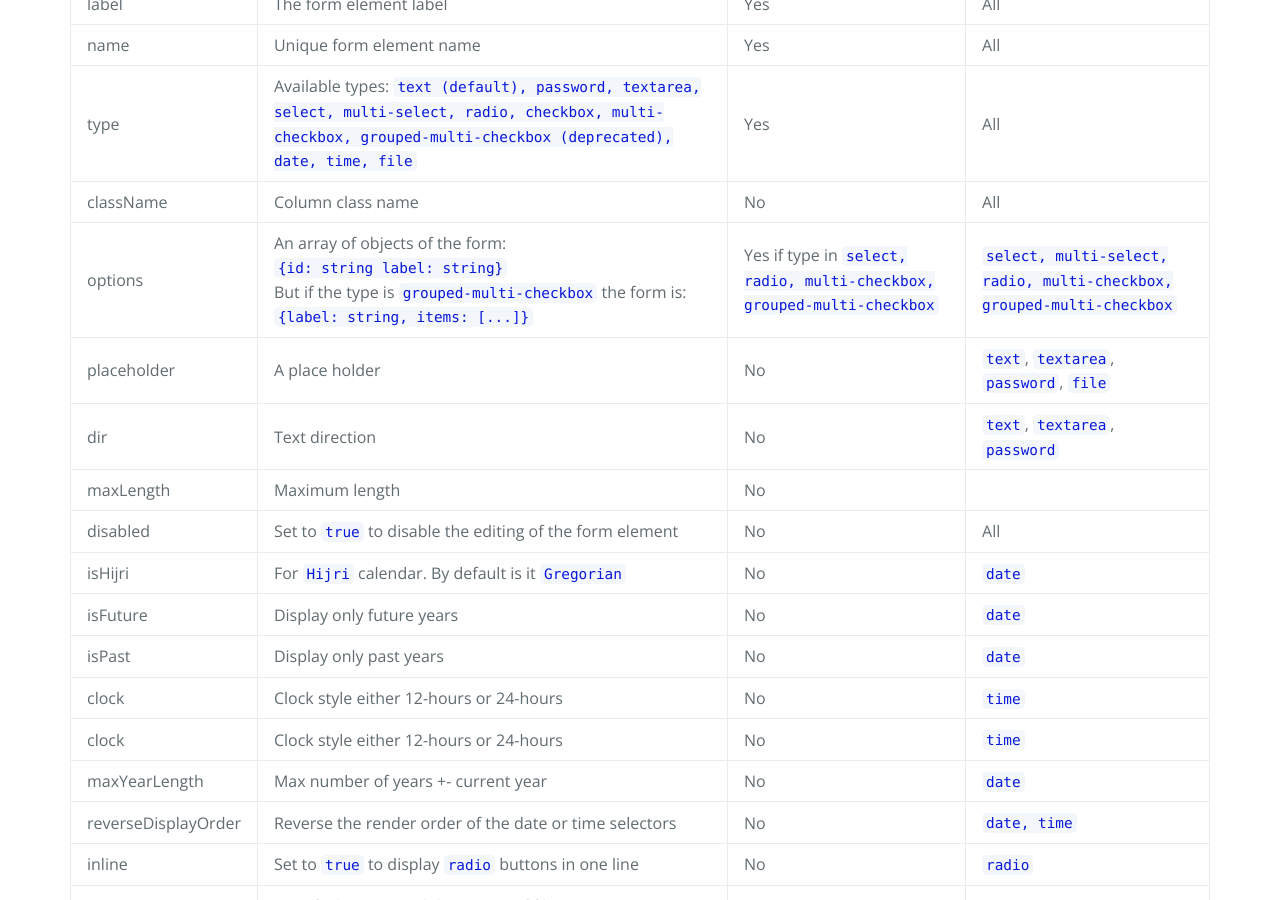
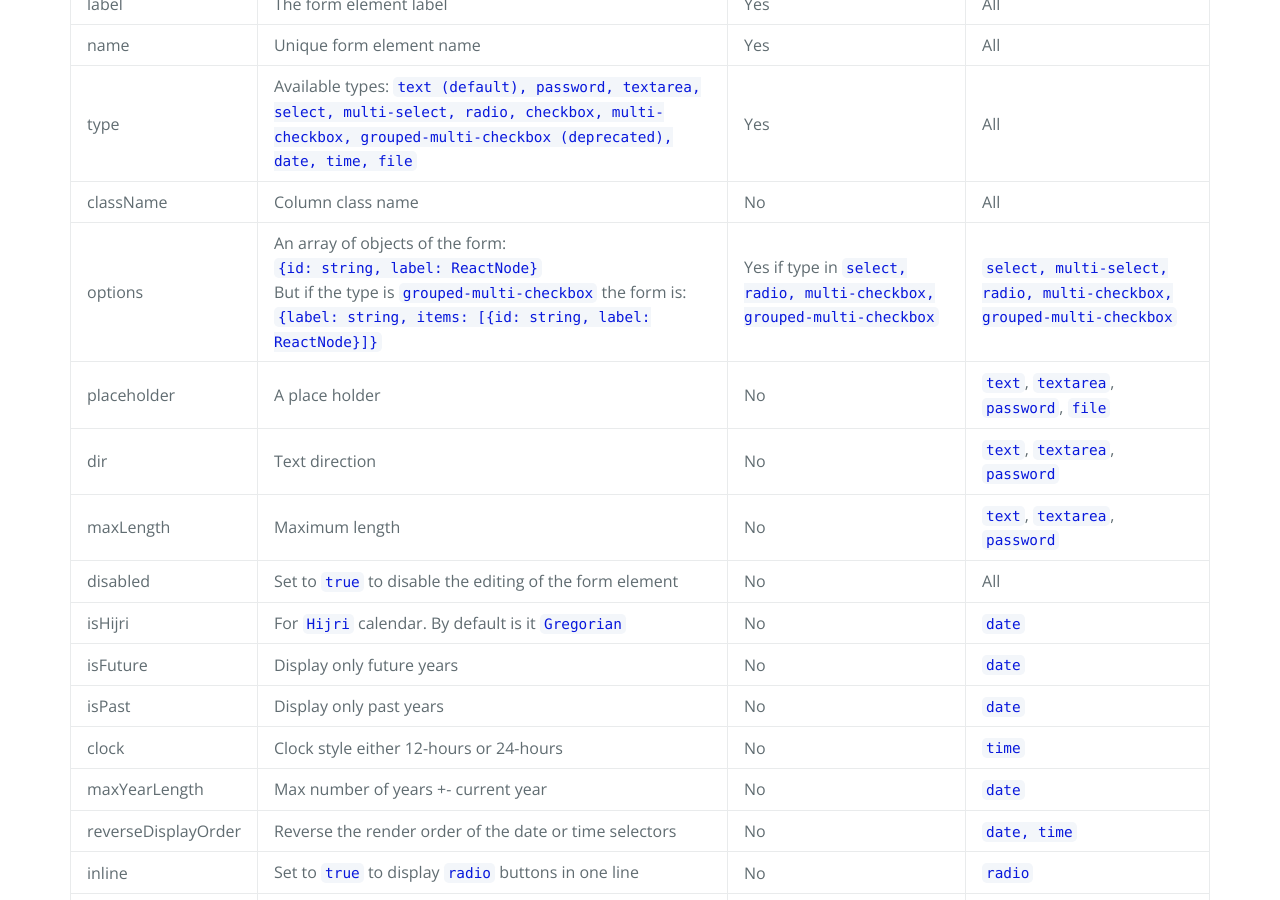
Before and after one commit to coder966/react-rich-ui, a Jekyll site: the page built from docs/v1/components/RruForm.md, in a window 1280 px wide and 900 px high, scrolled down 878 px. Built offline with Jekyll 4.4.1, drawn with Linux system fonts in a browser that asks for light colours; our own code applies the rules of GitHub Pages for plain Markdown files.

Commit message:
fix docs

```diff
--- a/docs/v1/components/RruForm.md
+++ b/docs/v1/components/RruForm.md
@@ -25,15 +25,14 @@
 | name | Unique form element name | Yes | All |
 | type | Available types: `text (default), password, textarea, select, multi-select, radio, checkbox, multi-checkbox, grouped-multi-checkbox (deprecated), date, time, file` | Yes | All |
 | className | Column class name | No | All |
-| options | An array of objects of the form:<br>`{id: string label: string}`<br>But if the type is `grouped-multi-checkbox` the form is:<br>`{label: string, items: [...]}`| Yes if type in `select, radio, multi-checkbox, grouped-multi-checkbox` | `select, multi-select, radio, multi-checkbox, grouped-multi-checkbox` |
+| options | An array of objects of the form:<br>`{id: string, label: ReactNode}`<br>But if the type is `grouped-multi-checkbox` the form is:<br>`{label: string, items: [{id: string, label: ReactNode}]}`| Yes if type in `select, radio, multi-checkbox, grouped-multi-checkbox` | `select, multi-select, radio, multi-checkbox, grouped-multi-checkbox` |
 | placeholder | A place holder | No | `text`, `textarea`, `password`, `file` |
 | dir | Text direction | No | `text`, `textarea`, `password` |
-| maxLength | Maximum length | No |  |
+| maxLength | Maximum length | No | `text`, `textarea`, `password` |
 | disabled | Set to `true` to disable the editing of the form element | No | All |
 | isHijri | For `Hijri` calendar. By default is it `Gregorian` | No | `date` |
 | isFuture | Display only future years | No | `date` |
 | isPast | Display only past years | No | `date` |
-| clock | Clock style either 12-hours or 24-hours | No | `time` |
 | clock | Clock style either 12-hours or 24-hours | No | `time` |
 | maxYearLength | Max number of years +- current year | No | `date` |
 | reverseDisplayOrder | Reverse the render order of the date or time selectors | No | `date, time` |
```
